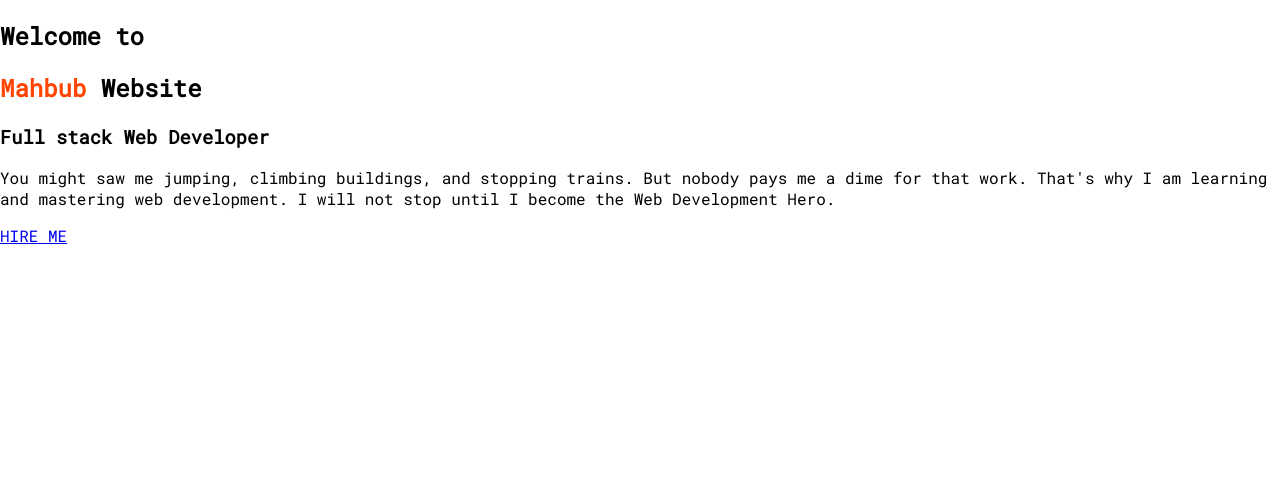
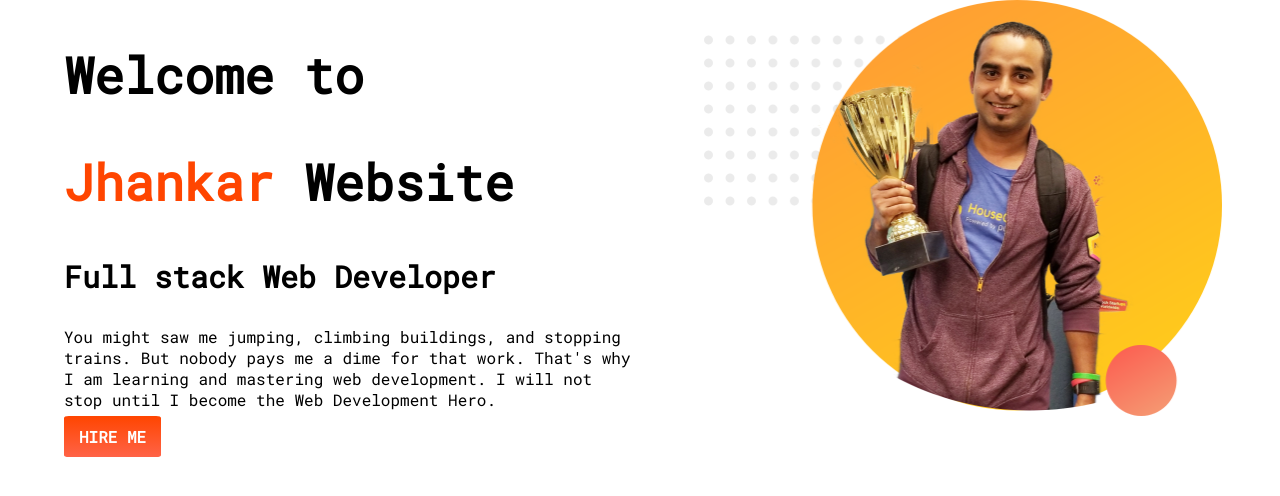
Before and after one commit to Mahabub2k1/developer-portfolio, a plain HTML site: page index.html in a window 1280 px wide. Drawn offline with Linux system fonts and the light colour scheme.

Commit message:
first section added

```diff
--- a/index.html
+++ b/index.html
@@ -14,14 +14,17 @@
 
 <body>
     <section>
-        <div>
+        <div class="half-width">
             <h1>Welcome to</h1>
-            <h1><span class="orange-color">Mahbub</span> Website</h1>
+            <h1><span class="orange-color">Jhankar</span> Website</h1>
             <h3>Full stack Web Developer</h3>
             <p>You might saw me jumping, climbing buildings, and stopping trains. But nobody pays me a dime for that
                 work. That's why I am learning and mastering web development. I will not stop until I become the Web
                 Development Hero.</p>
-            <a href="#">HIRE ME</a>
+            <a class="link-button" href="#">HIRE ME</a>
+        </div>
+        <div class="half-width">
+            <img src="./images/profile.png" alt="Jhankar Mahbub">
         </div>
     </section>
 </body>
--- a/style.css
+++ b/style.css
@@ -1,7 +1,36 @@
 body{
-    margin: 0;
+    margin:0;
     font-family: 'Roboto Mono', monospace;
+}
+h1{
+    font-weight:700;
+    font-size: 50px;
+
+}
+h3{
+    font-weight: 700;
+    font-size: 30px;
+
 }
 .orange-color{
     color: orangered;
 }
+section{
+    display: flex;
+}
+.half-width{
+    width: 50%;
+    padding-left: 5%;
+
+}
+.half-width img{
+    width: 90%;
+}
+.link-button{
+    text-decoration: none;
+    background-image: linear-gradient(orangered , tomato);
+    padding: 10px 15px;
+    border-radius: 5%;
+    color: white;
+    font-weight: 700;
+}
```
